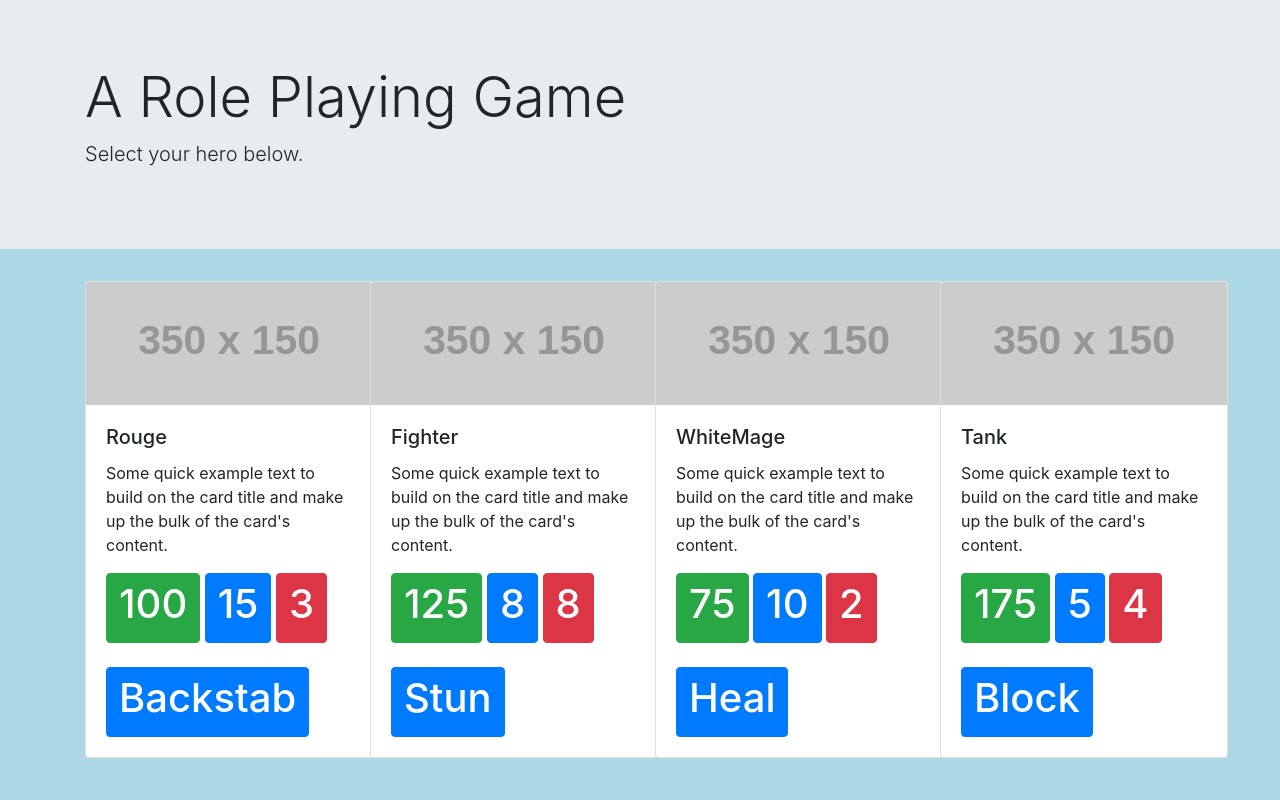
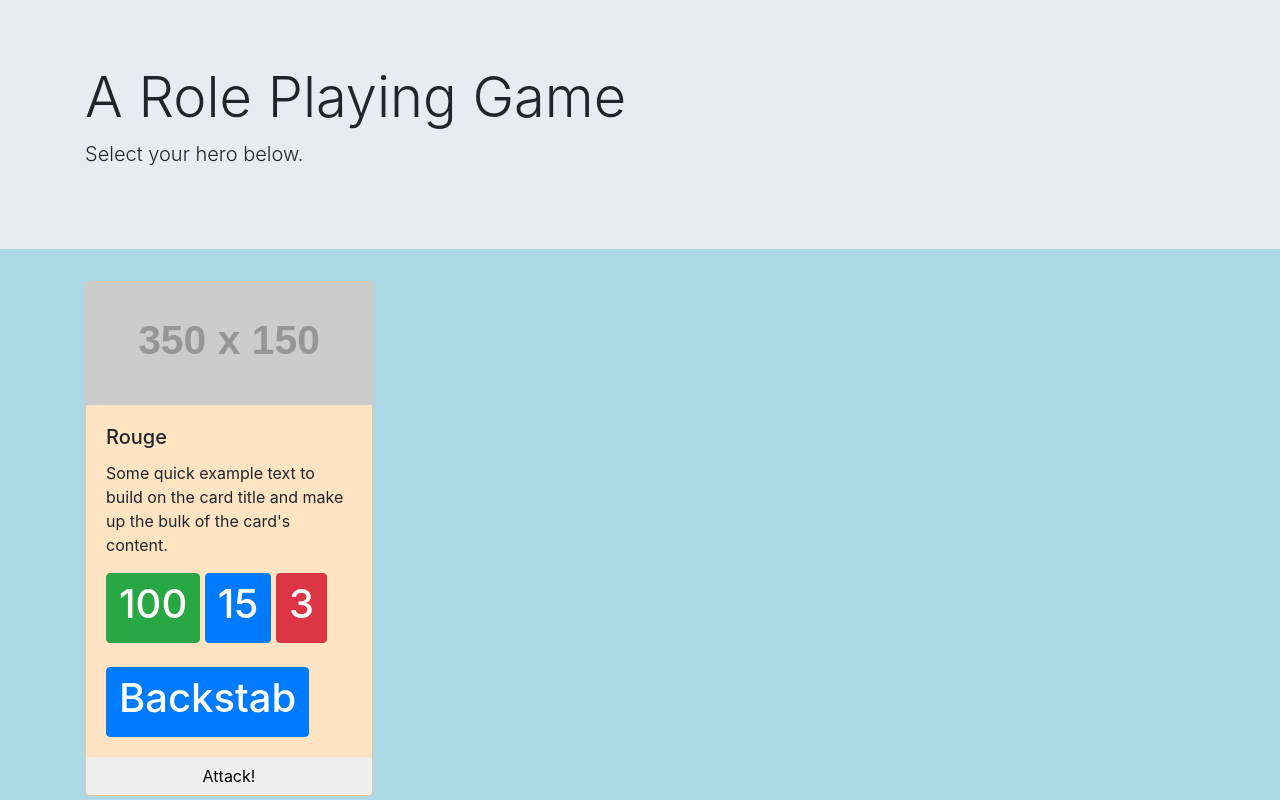
Before and after one commit to ad-victoriam-101/unit-4-game, a plain HTML site: page index.html in a window 1280 px wide. Both pictures are taken after a click on the element 229 px from the left and 519 px from the top of the page. Drawn offline with nearby package versions, Linux system fonts and the light colour scheme; placeholder pictures from the web are drawn by us.

Commit message:
so much Javascript, added card generation/deletion. working on enemy cards.

```diff
--- a/assets/css/style.css
+++ b/assets/css/style.css
@@ -1,3 +1,6 @@
 body{
     background-color: lightblue;
 }
+.player{
+    background-color: bisque;
+}
--- a/assets/javascript/game.js
+++ b/assets/javascript/game.js
@@ -1,20 +1,66 @@
 $(document).ready(function() {
     //Intro variables held pretty much forever.
     var gameChosen = true;
+    var heroPicked = false;
     var heroChosen = "";
+    var numberOfFiends = (Math.floor(Math.random()*2)+1)
+    var rouge = {
+        health: 100,
+        speed: 15,
+        strength: 3,
+        ability: "Backstab"
+
+    };
+    var fighter = {
+        health: 125,
+        speed: 8,
+        strength: 8,
+        ability: "Stun"
+    }
+    var whiteMage = {
+        health: 75,
+        speed: 10,
+        strength: 2,
+        ability: "Heal"
+    }
+    var tank = {
+        health: 175,
+        speed: 5,
+        strength: 5,
+        ability: "Block"
+    }
+    var enemyType = {
+        health: Math.floor(Math.random()*100)+50,
+        speed: Math.floor(Math.random()*8)+5,
+        strength: Math.floor(Math.random()*4)+5,
+        ability: "shade"
+    }
+    console.log(enemyType)
     // starts the game, also can be used to reset.
     function initializeGame(){
         $(".hero").on('click' , function(){
             heroChosen = $(this).attr("value");
-            this.detach().appendTo('#heroClassDiv')
+            heroPicked = true;
             console.log(heroChosen)
-
-            if(heroChosen === "Rouge"){
-            }
-
-
+            $(this).addClass("player").removeClass("hero")
+            $(this).clone().appendTo("div.heroClassDiv")
+            $(this).hide();
+            $(".hero").hide(500);
+            var $btn = $("<button>",{id:"button","class":"attack btn"});
+            $btn.text("Attack!");
+            $btn.click(function () {
+                var roll = $('#button-str').val()
+                var attack = Math.floor(Math.random()*10)+roll;
+                console.log(attack)
+            });
+            $(".player").append($btn)
         });
     }
-    initializeGame();
+    // function generateEnemy(){
+    //     $(".card").clone().appendTo("div.enemyDiv")
+    // };
+
+initializeGame();
+generateEnemy();
 
 })
--- a/index.html
+++ b/index.html
@@ -7,7 +7,7 @@
     <meta name="viewport" content="width=device-width, initial-scale=1">
     <link rel="stylesheet" href="https://stackpath.bootstrapcdn.com/bootstrap/4.1.3/css/bootstrap.min.css" integrity="sha384-MCw98/SFnGE8fJT3GXwEOngsV7Zt27NXFoaoApmYm81iuXoPkFOJwJ8ERdknLPMO" crossorigin="anonymous">
     <link rel="stylesheet" type="text/css" media="screen" href="assets/css/style.css" />
-    <script src="https://cdnjs.cloudflare.com/ajax/libs/jquery/3.2.1/jquery.min.js"></script>
+    <script src="https://ajax.googleapis.com/ajax/libs/jquery/3.3.1/jquery.min.js"></script>
     <script src="assets/javascript/game.js"></script>
 </head>
 <body>
@@ -21,13 +21,21 @@
             </div>
     <!-- end of Jumbo tron Header -->
     <div class="container">
-            <div class=" row" id="heroClassDiv"></div>
+            <div class=" row">
+                    <div  class = "col-md-6 heroClassDiv">
+
+                    </div>
+                    <div class="col-md-6 enemyDiv">
+
+                    </div>
+            </div>
+
         <div class = "row">
             <div class = "col-md-3">
                     <div class="card hero" style="width: 18rem;" value = "Rouge">
                             <img class="card-img-top" src="http://via.placeholder.com/350x150" alt="Card image cap">
                             <div class="card-body">
-                              <h5 class="card-title hero">Rouge</h5>
+                              <h5 class="card-title">Rouge</h5>
                               <p class="card-text">Some quick example text to build on the card title and make up the bulk of the card's content.</p>
                                 <button id="button-hp" class="btn btn-success number" value="100"><h1>100</h1></button>
                                 <button id="button-speed" class="btn btn-primary number" value="15"><h1>15</h1></button>
@@ -95,6 +103,11 @@
                             </div>
                     </div>
             </div>
-
+        </div>
+        <div class="container">
+                <div class="row">
+                        <div class="col-md-12 playingField"></div>
+                </div>
+        </div>
 </body>
 </html>
```
